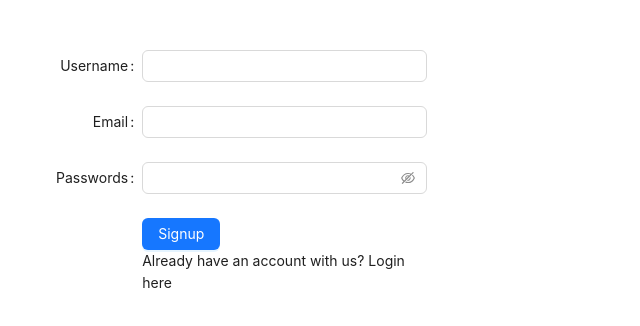
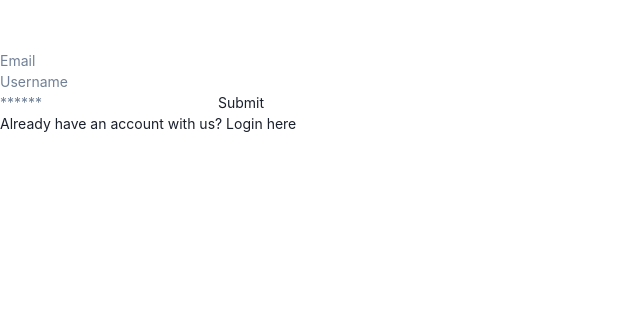
Before and after one commit to MKHLink/Chatter, a React (Create React App) app in the folder client/: page /signup in a window 1280 px wide. Shown: the top 326 px of the page, without its empty margins (0-640 px from the left). Built offline with nearby package versions, Linux system fonts and the light colour scheme.

Commit message:
sign up page working, takes user to home page upon signing up

```diff
--- a/client/package.json
+++ b/client/package.json
@@ -3,6 +3,7 @@
   "version": "0.1.0",
   "private": true,
   "dependencies": {
+    "@ant-design/icons": "^5.0.1",
     "@apollo/client": "^3.7.7",
     "@chakra-ui/react": "^2.4.9",
     "@emotion/react": "^11.10.5",
--- /dev/null
+++ b/client/src/Components/Footer/index.js
@@ -0,0 +1,17 @@
+import React from 'react';
+import { Col, Row } from 'antd';
+
+const Footer =()=>{
+    return(
+        <footer>
+            <Row>
+                <Col span={6}>Dates</Col>
+                <Col span={6}>Notes</Col>
+                <Col span={6}>Me</Col>
+                <Col span={6}>Partner</Col>
+            </Row>
+        </footer>
+    );
+};
+
+export default Footer;
--- a/client/src/Pages/Home.js
+++ b/client/src/Pages/Home.js
@@ -1,8 +1,12 @@
 import React from 'react';
+import Footer from '../Components/Footer';
 
 const LandingPage =()=>{
     return(
-        <p>Ye logged in</p>
+        <main>
+            <p>Ye logged in</p>
+            <Footer></Footer>
+        </main>
     );
 };
 
--- a/client/src/Pages/Login.js
+++ b/client/src/Pages/Login.js
@@ -5,7 +5,7 @@ import { LOGIN_USER } from '../utils/mutations';
 import Auth from '../utils/auth';
 
 import { Col, Row } from 'antd';
-import { Button, Checkbox, Form, Input } from 'antd';
+
 
 const Login = ()=>{
 
@@ -43,6 +43,7 @@ const Login = ()=>{
             <Row>
             <Col xs={20} sm={16} md={12} lg={8} xl={8}>
             {/* <Form
+            onSubmit={handleFormSubmit}
     name="basic"
     labelCol={{
       span: 8,
@@ -133,6 +134,8 @@ const Login = ()=>{
                 Submit
               </button>
             </form>
+
+            <p>Don't have an account? Register <a href='/signup'>here</a></p>
   {error && <div>Login Failed</div>}
             </Col>
             </Row>
--- a/client/src/Pages/SignUp.js
+++ b/client/src/Pages/SignUp.js
@@ -1,48 +1,83 @@
-import React from 'react';
-import { Button, Form, Input } from 'antd';
+import React,{useState} from 'react';
 import { Col, Row } from 'antd';
+import { useMutation } from '@apollo/client';
+import { ADD_USER } from '../utils/mutations';
+
+import Auth from '../utils/auth';
 
 const SignUp =()=>{
+
+    const [formState, setFormState] = useState({email: '', username: '', password:''});
+    const [addUser, {error}] = useMutation(ADD_USER);
+
+    const handleChange =(event)=>{
+      const {name, value} = event.target;
+
+      setFormState({
+        ...formState,
+        [name]: value,
+      });
+    }
+
+    const handleFormSubmit= async event =>{
+      event.preventDefault();
+
+      try{
+        const {data} = await addUser(
+          {
+            variables: {...formState}
+          }
+        );
+        console.log(data);
+        Auth.login(data.addUser.token);
+      }catch(error){
+        console.log(error);
+      }
+    }
+
     return(
         <div style={{marginTop:50}}>
             <Row>
             <Col xs={20} sm={16} md={12} lg={8} xl={8}>
-        <Form labelCol={{
-      span: 8,
-    }}
-    wrapperCol={{
-      span: 16,
-    }}
-    style={{
-      maxWidth: 600,
-    }}
-    initialValues={{
-      remember: true,
-    }}
 
-    autoComplete="off">
-            <Form.Item name="username" label="Username">
-            <Input />
-          </Form.Item>
 
-          <Form.Item name="email" label="Email">
-            <Input />
-          </Form.Item>
+<form onSubmit={handleFormSubmit}>
+              <input
+                className='form-input'
+                placeholder='Email'
+                name='email'
+                type='email'
+                id='email'
+                value={formState.email}
+                onChange={handleChange}
+              />
 
-          <Form.Item name="password" label="Passwords">
-            <Input.Password />
-          </Form.Item>
+              <input
+                className='form-input'
+                placeholder='Username'
+                name='username'
+                type='username'
+                id='username'
+                value={formState.username}
+                onChange={handleChange}
+              />
 
-         <Form.Item wrapperCol={{
-        offset: 8,
-        span: 16,
-      }}>
-         <Button type="primary" htmlType="submit">
-        Signup
-      </Button>
-      <p>Already have an account with us? Login <a href='/'>here</a></p>
-         </Form.Item>
-        </Form>
+              <input
+                className='form-input'
+                placeholder='******'
+                name='password'
+                type='password'
+                id='password'
+                value={formState.password}
+                onChange={handleChange}
+              />
+              <button className='btn d-block w-100' type='submit'>
+                Submit
+              </button>
+            </form>
+
+            <p>Already have an account with us? Login <a href='/'>here</a></p>
+            {error && <div>Login Failed</div>}
         </Col>
         </Row>
         </div>
--- a/client/src/index.css
+++ b/client/src/index.css
@@ -11,3 +11,19 @@ code {
   font-family: source-code-pro, Menlo, Monaco, Consolas, 'Courier New',
     monospace;
 }
+
+footer{
+  position: fixed;
+  width: 100%;
+  bottom: 0;
+  box-sizing: border-box;
+  background-color: aqua;
+  border-style: solid;
+  padding: 10px;
+  border-width: medium;
+  border-top-color: black;
+}
+
+Nav{
+  border: black;
+}
```
Also changed, not shown: 1 other file (tests, documents, lock files or other folders).
